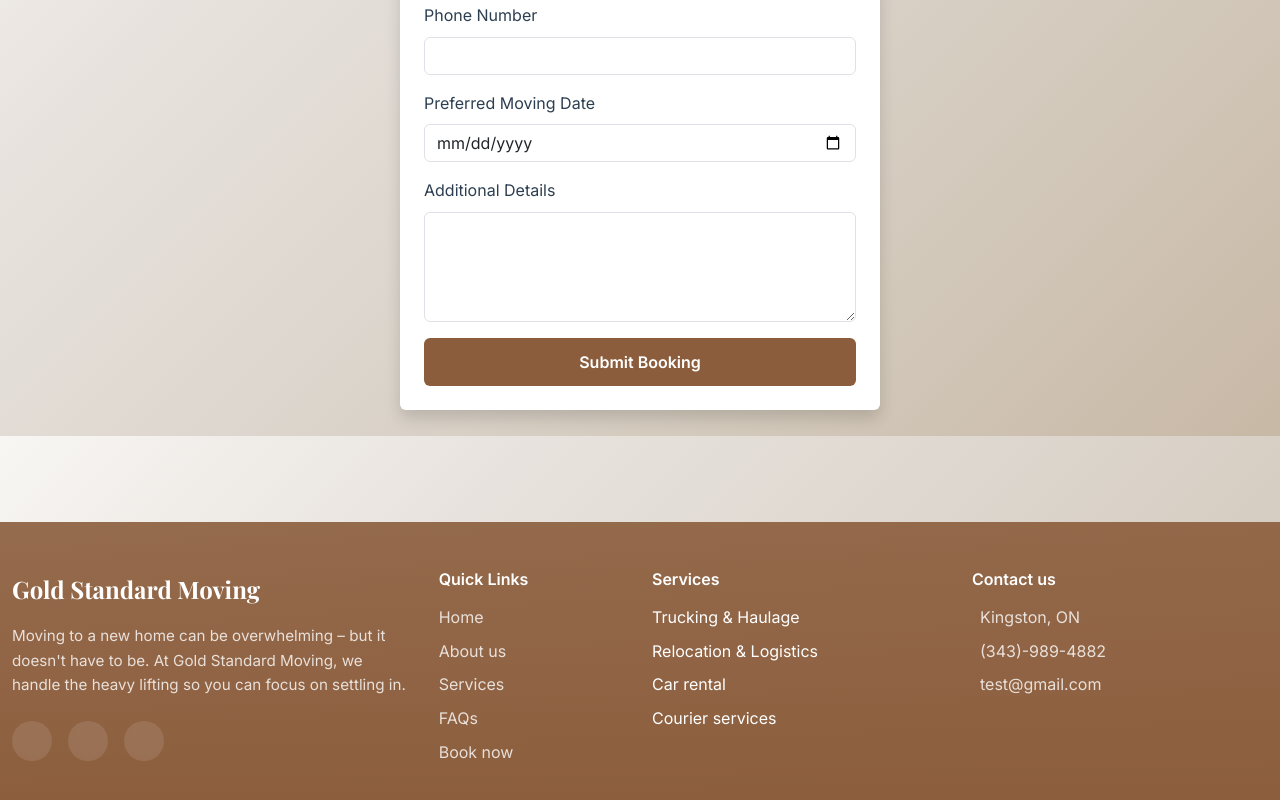
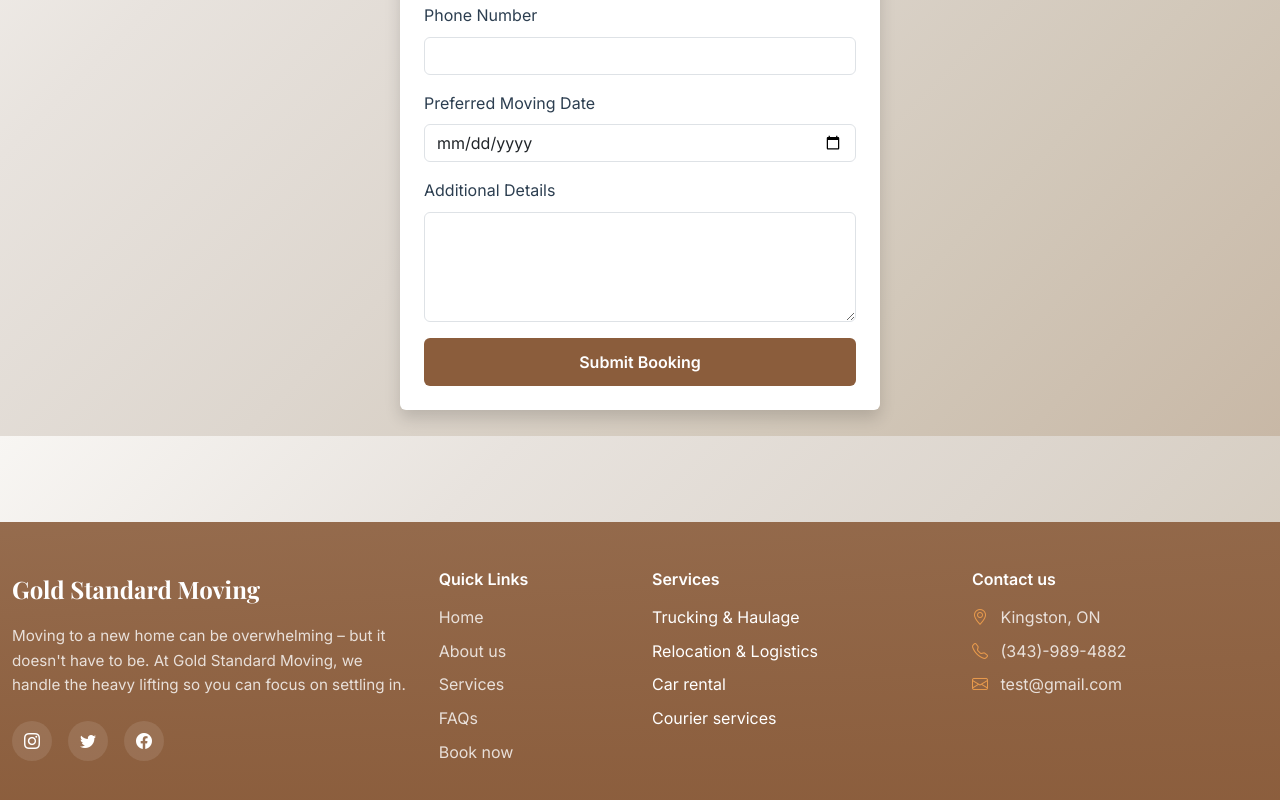
Before and after one commit to xavchen515/goldstandard, a website: page book.html in a window 1280 px wide. Shown: the part 364-1164 px from the top of the page. Drawn offline with nearby package versions, Linux system fonts and the light colour scheme.

Commit message:
Update book.html

```diff
--- a/book.html
+++ b/book.html
@@ -7,6 +7,7 @@
   <link href="https://fonts.googleapis.com/css2?family=Playfair+Display:wght@700&family=Inter:wght@400;500;600&display=swap" rel="stylesheet">
   <link href="https://cdn.jsdelivr.net/npm/bootstrap@5.3.3/dist/css/bootstrap.min.css" rel="stylesheet">
   <link rel="stylesheet" href="styles.css" />
+  <link rel="stylesheet" href="https://cdn.jsdelivr.net/npm/bootstrap-icons@1.11.3/font/bootstrap-icons.css">
 </head>
 <body>
   <nav class="navbar navbar-expand-lg fixed-top">
```
